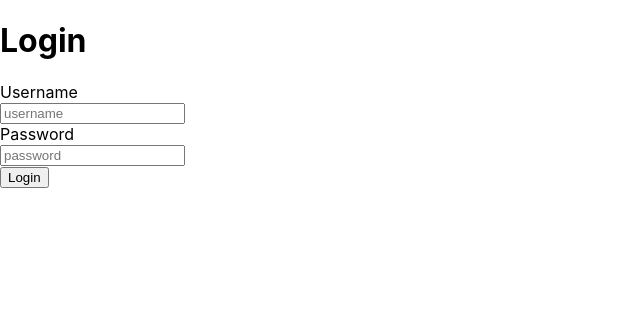
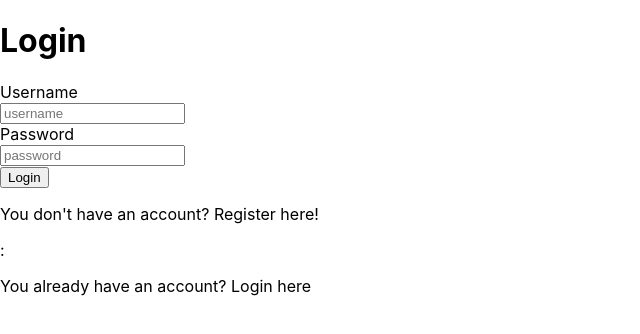
Before and after one commit to PrezBala/Project5FE, a React (Create React App) app: page / in a window 1280 px wide. Shown: the top 334 px of the page, without its empty margins (0-640 px from the left). Built offline with nearby package versions, Linux system fonts and the light colour scheme.

Commit message:
add p on click function for users to register or to login

```diff
--- a/src/components/auth.js
+++ b/src/components/auth.js
@@ -33,7 +33,8 @@ function Auth(){
             <input id="password"type="text" placeholder="password" value={password}
                 onChange={ evt=> setPassword (evt.target.value)}  /><br/>
             <button onClick={loginClicked}>Login</button>
-
+            <p onClick={()=> setIsLoginView(false)}>You don't have an account? Register here!</p> :
+            <p onClick={()=> setIsLoginView(true)}>You already have an account? Login here</p>
         </div>
     )
 }
```
